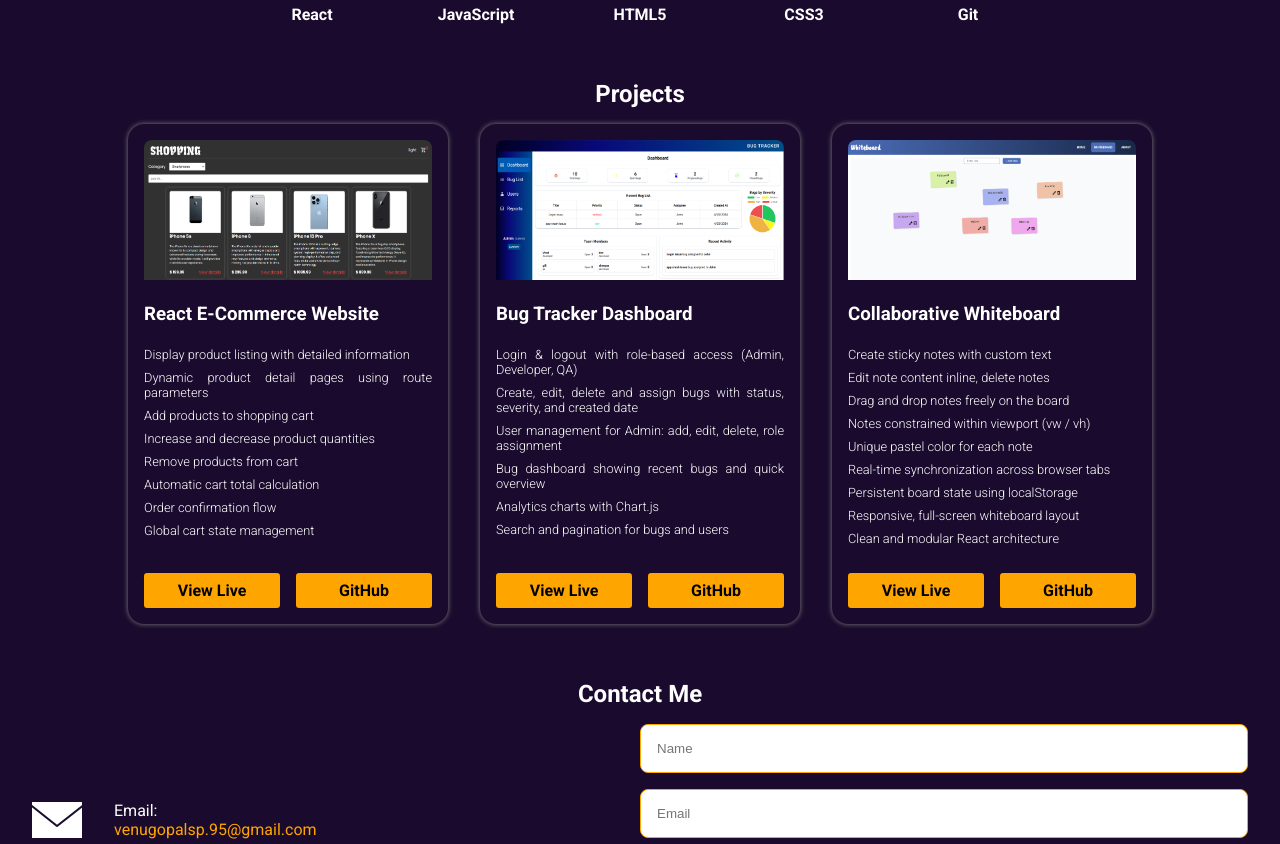
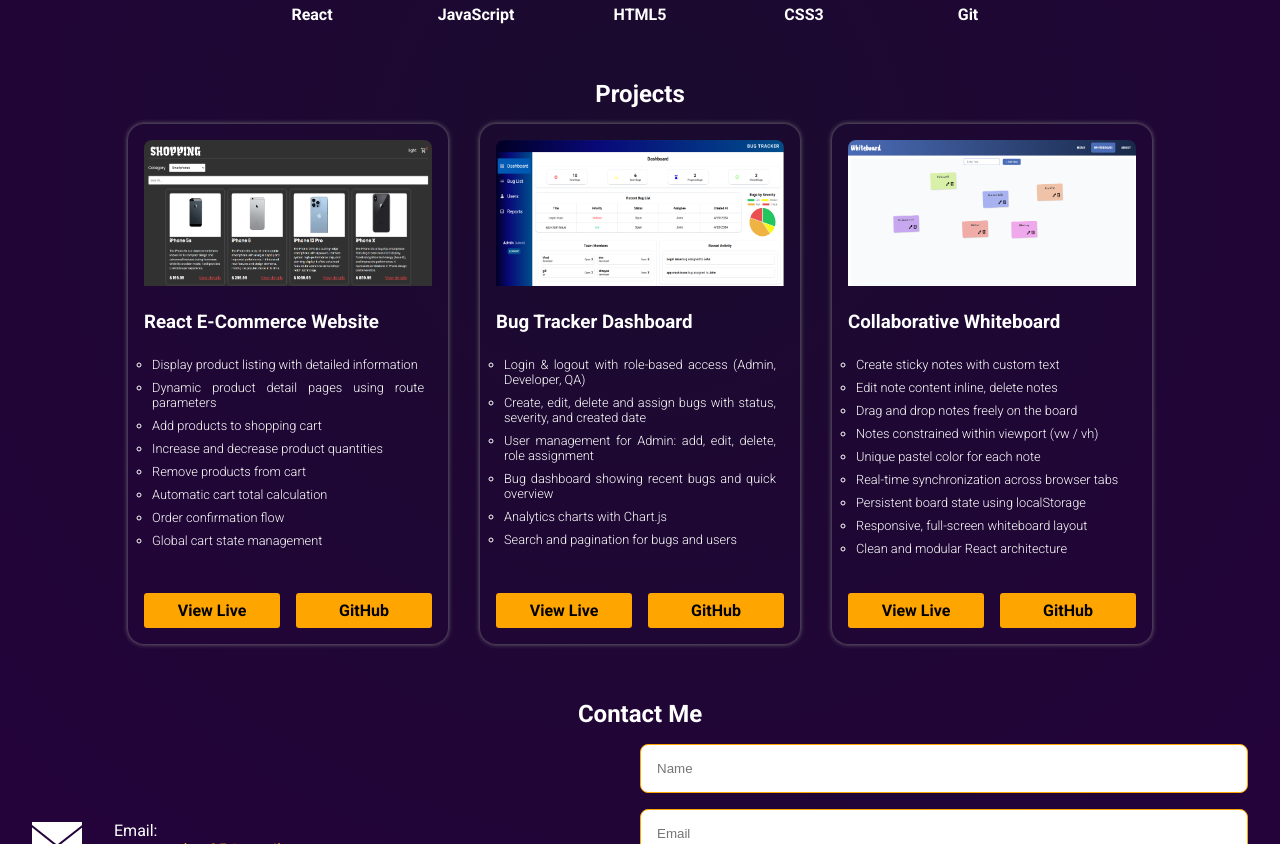
Before and after one commit to venugopalsp95/portfolio, a React (Vite) app: page / in a window 1280 px wide. Shown: the part 700-1544 px from the top of the page. Built offline with nearby package versions, Linux system fonts and the light colour scheme; a web font is replaced by a local one.

Commit message:
made few css style changes

```diff
--- a/index.html
+++ b/index.html
@@ -2,7 +2,7 @@
 <html lang="en">
   <head>
     <meta charset="UTF-8" />
-    <link rel="icon" type="image/svg+xml" href="/vite.svg" />
+    <link rel="icon" href="./src/assets/favicon.png" type="image/png" />
     <meta name="viewport" content="width=device-width, initial-scale=1.0" />
     <title>portfolio</title>
   </head>
--- a/src/components/navbar/navbar.css
+++ b/src/components/navbar/navbar.css
@@ -40,12 +40,16 @@
     justify-content: center;
     align-items: center;
     right: 0;
-    background-color: #311a50;
+    background-color: orange;
+    border-top-left-radius: 0.5rem;
+    border-bottom-left-radius: 0.5rem;
     top: 5rem;
     width: 50%;
     transition: all 0.3s ease;
   }
   .navlinks-mobile a li {
+    color: black;
+    font-weight: bold;
     width: 100%;
     text-align: center;
   }
--- a/src/components/projectcard/projectcard.css
+++ b/src/components/projectcard/projectcard.css
@@ -6,7 +6,8 @@
   display: flex;
   flex-direction: column;
   justify-content: space-between;
-  height: 500px;
+  height: 520px;
+  gap: 0.5rem;
 }
 
 .project-card img {
@@ -15,15 +16,19 @@
   border-top-left-radius: 0.5rem;
   border-top-right-radius: 0.5rem;
 }
+.project-card h3 {
+}
 
 .project-card .features {
   /* display: flex; */
   flex-direction: column;
   height: 40%;
+  padding: 0 0.5rem;
 }
 
 .project-card .features li {
   font-size: 0.8rem;
+  list-style: circle;
 }
 .project-card .buttons {
   margin-top: 1rem;
--- a/src/styles/index.css
+++ b/src/styles/index.css
@@ -15,7 +15,12 @@ body {
   display: flex;
   justify-content: center;
   align-items: center;
-  background-color: #1a0b2e;
+  background: #1a0b2e;
+  background: radial-gradient(
+    circle,
+    rgba(26, 11, 46, 1) 0%,
+    rgba(36, 3, 59, 1) 87%
+  );
   color: white;
   font-family: "Roboto", sans-serif;
 }
```
Also changed, not shown: src/assets/favicon.png (added), 1 other file (tests, documents, lock files or other folders).
